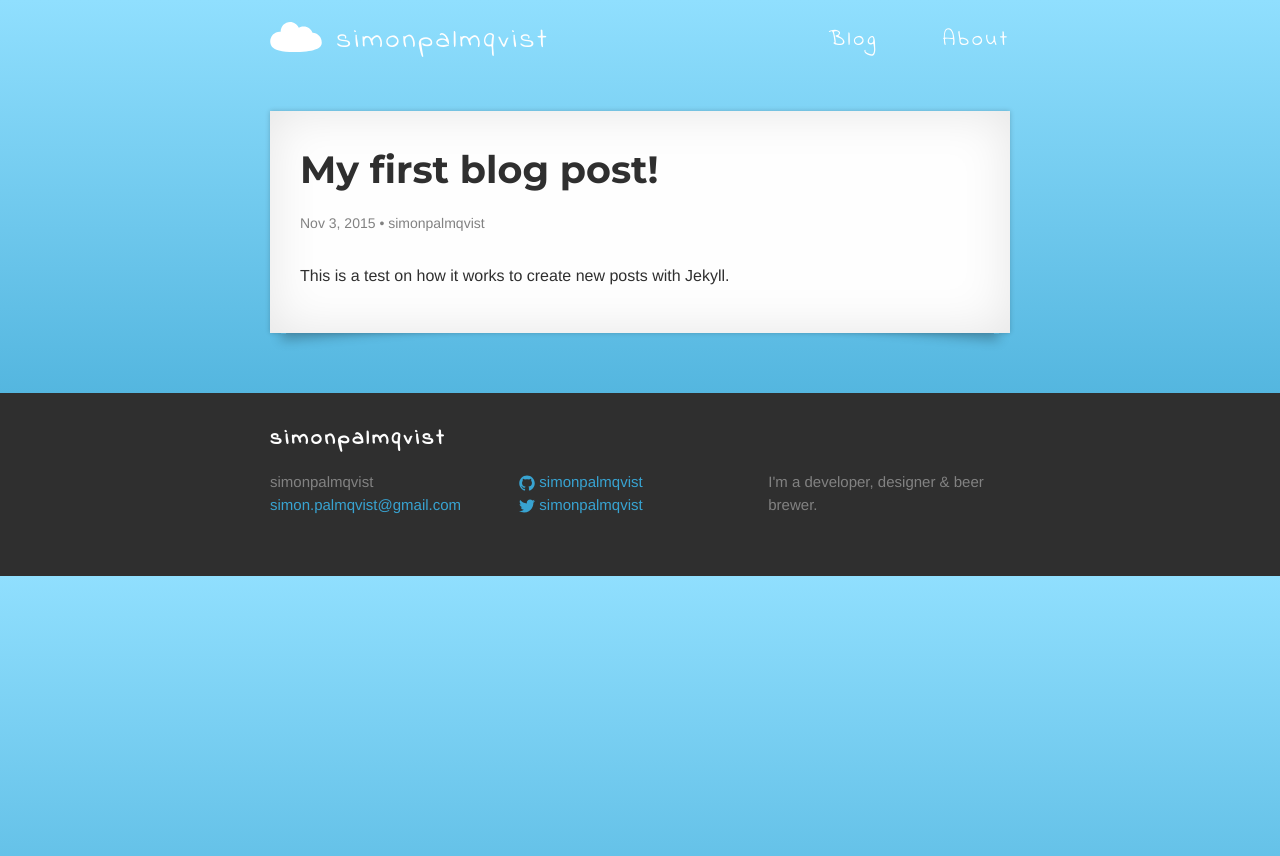
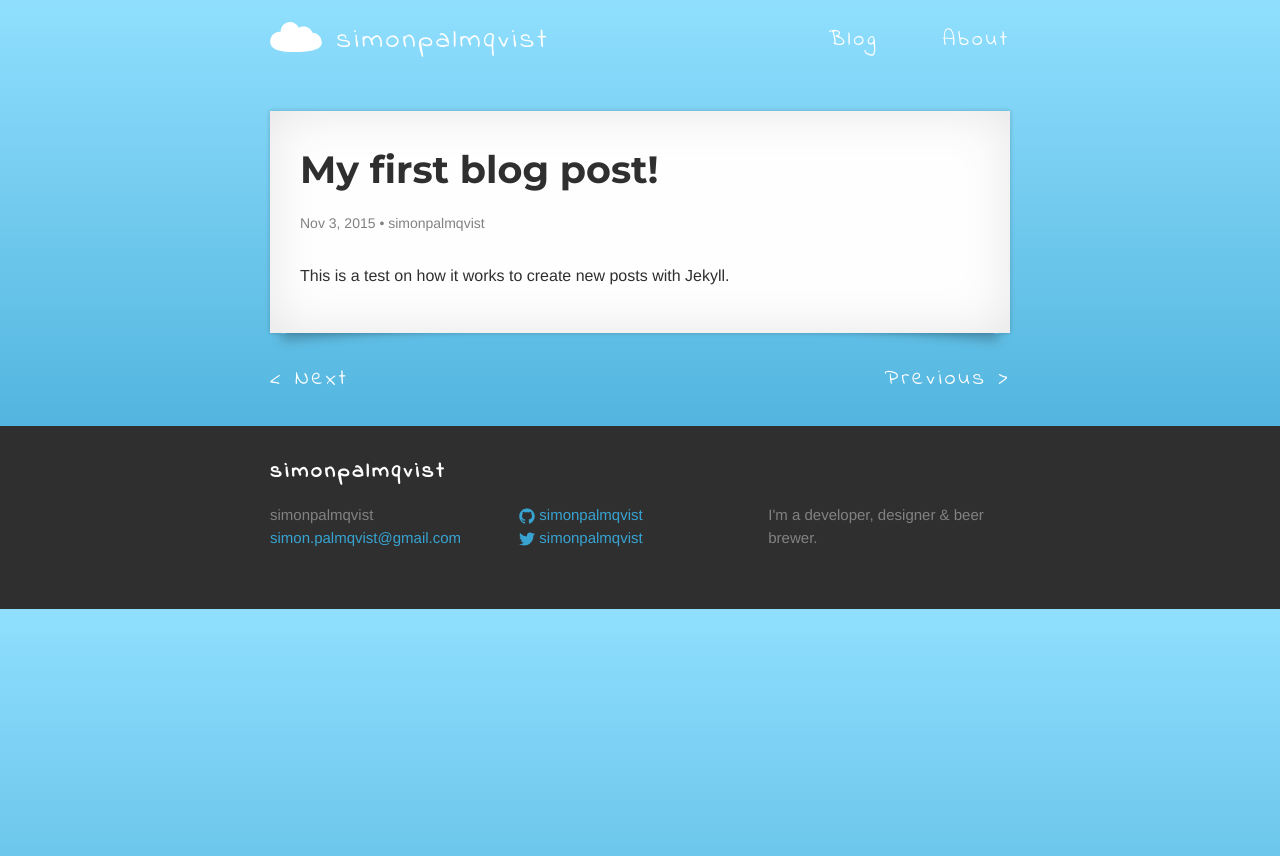
Before and after one commit to simonpalmqvist/old-page, a Jekyll site: the page built from _posts/2015-11-03-first-blog-post.md, in a window 1280 px wide. Shown: the top 856 px of the page. Built offline with Jekyll 4.4.1, drawn with Linux system fonts in a browser that asks for light colours; nearby versions of some CDN libraries.

Commit message:
Adding links to go to next and previous blog post.

```diff
--- a/_layouts/post.html
+++ b/_layouts/post.html
@@ -3,3 +3,11 @@ layout: default
 ---
 {% assign post = page %}
 {% include showPost.html %}
+
+{% if page.previous %}
+    <a class="arrow-link-right" href="{{ page.previous.url | prepend: site.baseurl }}">Previous</a>
+{% endif %}
+
+{% if page.next %}
+    <a class="arrow-link-left" href="{{ page.next.url | prepend: site.baseurl }}">Next</a>
+{% endif %}
--- a/_sass/_layout.scss
+++ b/_sass/_layout.scss
@@ -88,3 +88,35 @@
         font-weight: 400;
     }
 }
+
+.arrow-link-left,
+.arrow-link-right {
+    display: inline-block;
+    color: $white-color !important;
+    font-family: $title-font-family;
+    letter-spacing: 3px;
+    font-weight: 400;
+    font-size: 22px;
+    text-align: center;
+
+    &:hover {
+        text-decoration: underline;
+    }
+
+}
+
+.arrow-link-right {
+    float: right;
+
+    &:after {
+        content: " >";
+    }
+}
+
+.arrow-link-left {
+    float: left;
+
+    &:before {
+        content: "< ";
+    }
+}
--- a/_layouts/posts.html
+++ b/blog/index.html
@@ -1,9 +1,12 @@
 ---
 layout: default
+title: Blog
+permalink: /blog/
+priority: 1
 ---
 {% assign truncLimit = 100 %}
 <ul class="post-list">
     {% for post in site.posts %}
-        {% include showPost.html %}
+    {% include showPost.html %}
     {% endfor %}
 </ul>
```
Also changed, not shown: about/index.md (renamed from about.md, +0 -1 lines), blog.md (deleted, +0 -6 lines).
